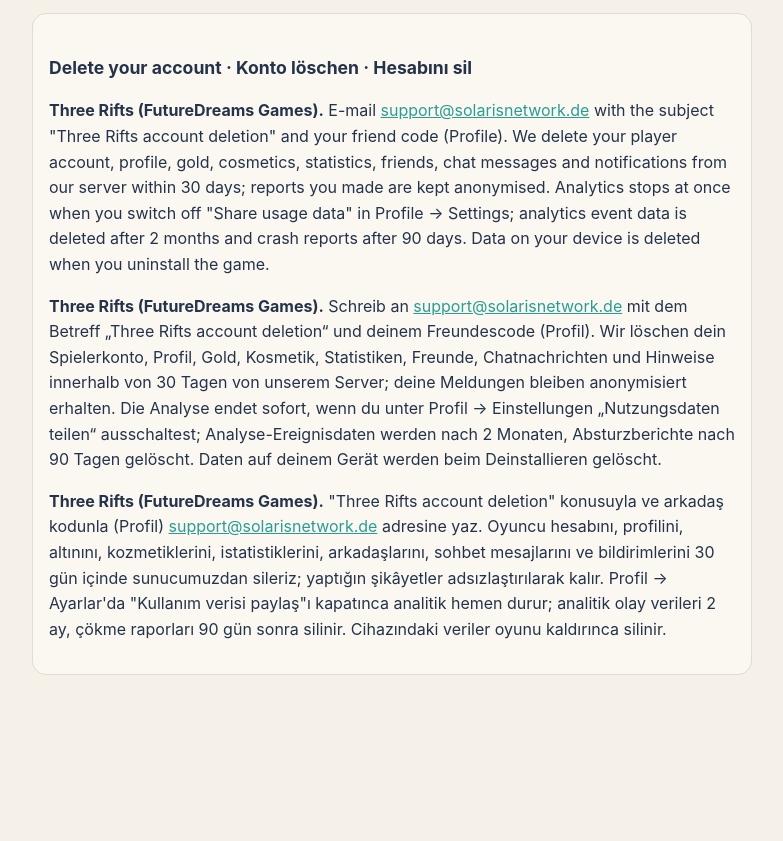
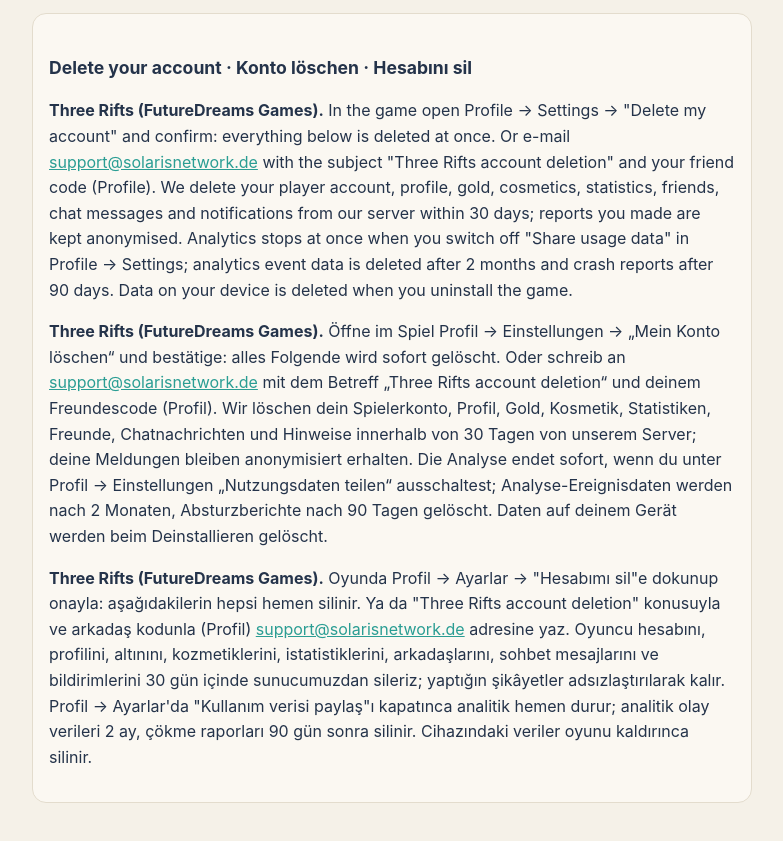
Before and after one commit to fuatkarip/futuredreams-legal, a plain HTML site: page three-rifts/support.html in a window 1280 px wide. Shown: the part 989-1830 px from the top of the page, without its empty margins (248-1031 px from the left). Before the commit the page ends 1744 px from the top, so only its background shows below. Drawn offline with Linux system fonts and the light colour scheme.

Commit message:
Three Rifts: in-game account deletion
Co-Authored-By: Claude Opus 5.5 <noreply@anthropic.com>

```diff
--- a/three-rifts/support.html
+++ b/three-rifts/support.html
@@ -29,8 +29,8 @@ section{background:var(--card);border:1px solid var(--line);border-radius:14px;p
 <p><a href="privacy.html#tr">Gizlilik politikası</a></p></section>
 
 <section id="delete"><h2>Delete your account · Konto löschen · Hesabını sil</h2>
-<p lang="en"><b>Three Rifts (FutureDreams Games).</b> E-mail <a href="mailto:support@solarisnetwork.de?subject=Three%20Rifts%20account%20deletion">support@solarisnetwork.de</a> with the subject "Three Rifts account deletion" and your friend code (Profile). We delete your player account, profile, gold, cosmetics, statistics, friends, chat messages and notifications from our server within 30 days; reports you made are kept anonymised. Analytics stops at once when you switch off "Share usage data" in Profile → Settings; analytics event data is deleted after 2 months and crash reports after 90 days. Data on your device is deleted when you uninstall the game.</p>
-<p lang="de"><b>Three Rifts (FutureDreams Games).</b> Schreib an <a href="mailto:support@solarisnetwork.de?subject=Three%20Rifts%20account%20deletion">support@solarisnetwork.de</a> mit dem Betreff „Three Rifts account deletion“ und deinem Freundescode (Profil). Wir löschen dein Spielerkonto, Profil, Gold, Kosmetik, Statistiken, Freunde, Chatnachrichten und Hinweise innerhalb von 30 Tagen von unserem Server; deine Meldungen bleiben anonymisiert erhalten. Die Analyse endet sofort, wenn du unter Profil → Einstellungen „Nutzungsdaten teilen“ ausschaltest; Analyse-Ereignisdaten werden nach 2 Monaten, Absturzberichte nach 90 Tagen gelöscht. Daten auf deinem Gerät werden beim Deinstallieren gelöscht.</p>
-<p lang="tr"><b>Three Rifts (FutureDreams Games).</b> "Three Rifts account deletion" konusuyla ve arkadaş kodunla (Profil) <a href="mailto:support@solarisnetwork.de?subject=Three%20Rifts%20account%20deletion">support@solarisnetwork.de</a> adresine yaz. Oyuncu hesabını, profilini, altınını, kozmetiklerini, istatistiklerini, arkadaşlarını, sohbet mesajlarını ve bildirimlerini 30 gün içinde sunucumuzdan sileriz; yaptığın şikâyetler adsızlaştırılarak kalır. Profil → Ayarlar'da "Kullanım verisi paylaş"ı kapatınca analitik hemen durur; analitik olay verileri 2 ay, çökme raporları 90 gün sonra silinir. Cihazındaki veriler oyunu kaldırınca silinir.</p>
+<p lang="en"><b>Three Rifts (FutureDreams Games).</b> In the game open Profile → Settings → "Delete my account" and confirm: everything below is deleted at once. Or e-mail <a href="mailto:support@solarisnetwork.de?subject=Three%20Rifts%20account%20deletion">support@solarisnetwork.de</a> with the subject "Three Rifts account deletion" and your friend code (Profile). We delete your player account, profile, gold, cosmetics, statistics, friends, chat messages and notifications from our server within 30 days; reports you made are kept anonymised. Analytics stops at once when you switch off "Share usage data" in Profile → Settings; analytics event data is deleted after 2 months and crash reports after 90 days. Data on your device is deleted when you uninstall the game.</p>
+<p lang="de"><b>Three Rifts (FutureDreams Games).</b> Öffne im Spiel Profil → Einstellungen → „Mein Konto löschen“ und bestätige: alles Folgende wird sofort gelöscht. Oder schreib an <a href="mailto:support@solarisnetwork.de?subject=Three%20Rifts%20account%20deletion">support@solarisnetwork.de</a> mit dem Betreff „Three Rifts account deletion“ und deinem Freundescode (Profil). Wir löschen dein Spielerkonto, Profil, Gold, Kosmetik, Statistiken, Freunde, Chatnachrichten und Hinweise innerhalb von 30 Tagen von unserem Server; deine Meldungen bleiben anonymisiert erhalten. Die Analyse endet sofort, wenn du unter Profil → Einstellungen „Nutzungsdaten teilen“ ausschaltest; Analyse-Ereignisdaten werden nach 2 Monaten, Absturzberichte nach 90 Tagen gelöscht. Daten auf deinem Gerät werden beim Deinstallieren gelöscht.</p>
+<p lang="tr"><b>Three Rifts (FutureDreams Games).</b> Oyunda Profil → Ayarlar → "Hesabımı sil"e dokunup onayla: aşağıdakilerin hepsi hemen silinir. Ya da "Three Rifts account deletion" konusuyla ve arkadaş kodunla (Profil) <a href="mailto:support@solarisnetwork.de?subject=Three%20Rifts%20account%20deletion">support@solarisnetwork.de</a> adresine yaz. Oyuncu hesabını, profilini, altınını, kozmetiklerini, istatistiklerini, arkadaşlarını, sohbet mesajlarını ve bildirimlerini 30 gün içinde sunucumuzdan sileriz; yaptığın şikâyetler adsızlaştırılarak kalır. Profil → Ayarlar'da "Kullanım verisi paylaş"ı kapatınca analitik hemen durur; analitik olay verileri 2 ay, çökme raporları 90 gün sonra silinir. Cihazındaki veriler oyunu kaldırınca silinir.</p>
 </section>
 </main></body></html>
```
Also changed, not shown: three-rifts/privacy.html (+4 -4 lines).
